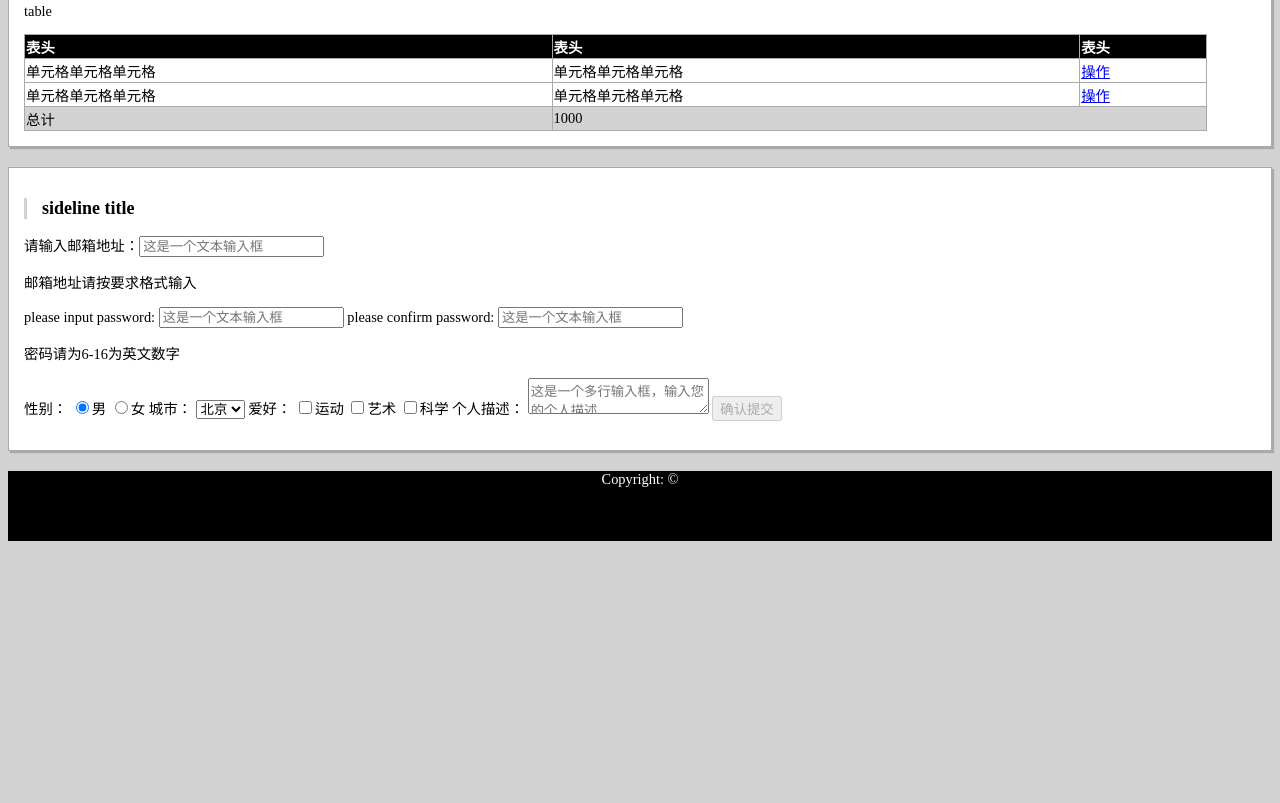
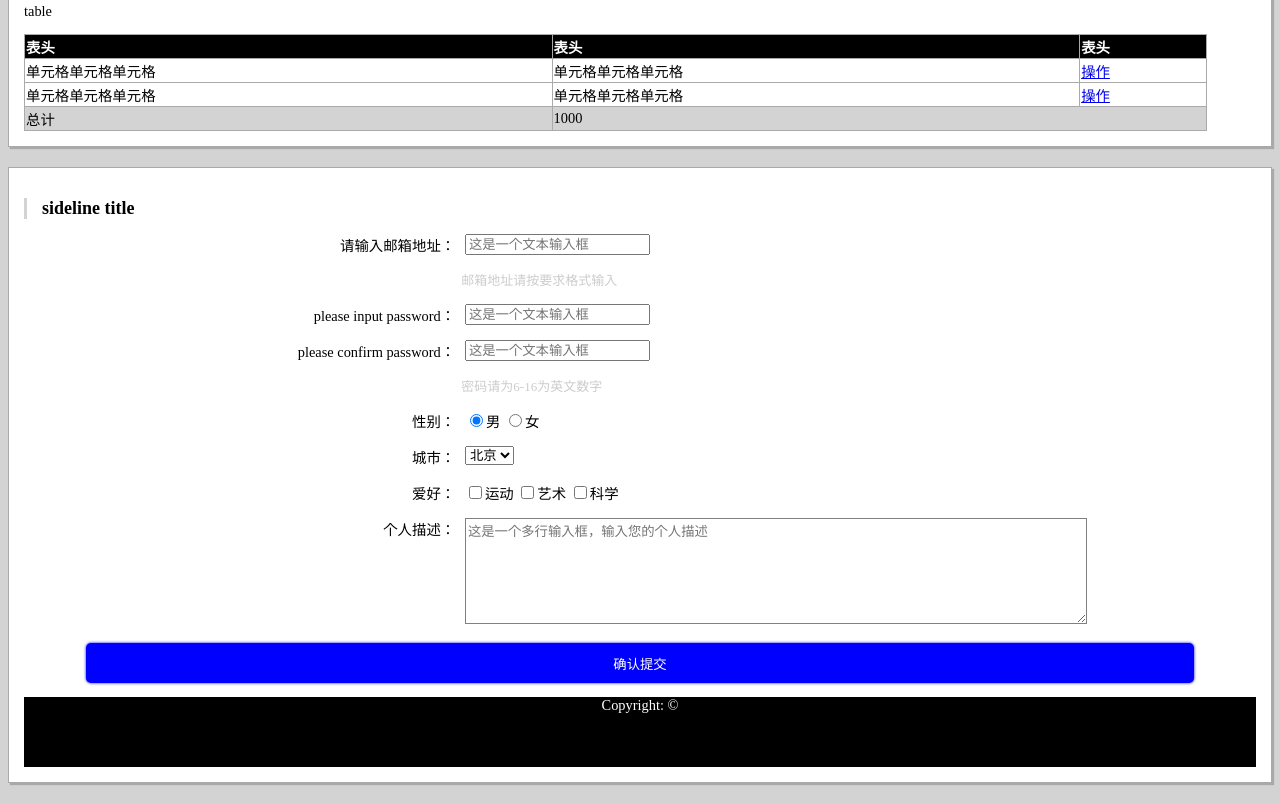
Before and after one commit to Comoko/H5, a plain HTML site: page lesson2.html in a window 1280 px wide. Shown: the part 2957-3760 px from the top of the page. Before the commit the page ends 3506 px from the top, so only its background shows below. Drawn offline with Linux system fonts and the light colour scheme.

Commit message:
Signed-off-by: qiuy <qiuy@servyou.com.cn>

```diff
--- a/lesson2.html
+++ b/lesson2.html
@@ -11,10 +11,10 @@
     <div class="head">
         <img class="logo" src="assets/logo.jpg" alt="log"/>
         <div class="link">
-            <a href="#">导航链接一</a>
-            <a href="#">导航链接二</a>
-            <a href="#">导航链接三</a>
-            <a href="#">导航链接四</a>
+            <a href="#1">导航链接一</a>
+            <a href="#2">导航链接二</a>
+            <a href="#3">导航链接三</a>
+            <a href="#4">导航链接四</a>
         </div>
     </div>
 
@@ -122,38 +122,50 @@
     <div class="article">
         <h2 class="sideTitle">sideline title</h2>
         <form>
-            <p> 请输入邮箱地址：<input placeHolder="这是一个文本输入框" type="text"></input><br></p>
-            <p> 邮箱地址请按要求格式输入</p>
-        <p>
-            please input password: <input placeholder="这是一个文本输入框" type="password">
-            please confirm password: <input placeholder="这是一个文本输入框" type="password">
-        </p>
-        <p>
-            密码请为6-16为英文数字
-        </p>
+            <div>
+                <label>请输入邮箱地址：</label>
+                <input placeHolder="这是一个文本输入框" type="text"></input>
+            </div>
+            <span>邮箱地址请按要求格式输入</span>
+            <div>
+                <label>please input password：</label>
+                <input placeholder="这是一个文本输入框" type="password"></input>
+            </div>
+            <div>
+                <label>please confirm password：</label>
+                <input placeholder="这是一个文本输入框" type="password"></input>
+            </div>
+            <span>密码请为6-16为英文数字</span>
 
-        <p>
-            <span>性别：</span>
+            <div>
+                <label>性别：</label>
                 <input type="radio" name="gender" checked=true>男</input>
                 <input type="radio" name="gender">女</input>
-            <span>城市：</span>
+            </div>
+            <div>
+                <label>城市：</label>
                 <select>
                     <option>北京</option>
                     <option>上海</option>
                     <option>深圳</option>
                 </select>
-            <span>爱好：</span>
+            </div>
+
+            <div>
+                <label>爱好：</label>
                 <input type="checkbox" name="hobby">运动</input>
                 <input type="checkbox" name="hobby">艺术</input>
                 <input type="checkbox" name="hobby">科学</input>
-            <span>个人描述：</span>
-            <textarea placeholder="这是一个多行输入框，输入您的个人描述"></textarea>
-            <button disabled=true>确认提交</button>
-        </p>
-        </form>
             </div>
 
+           <div>
+                <label>个人描述：</label>
+                <textarea placeholder="这是一个多行输入框，输入您的个人描述"></textarea>
            </div>
+
+            <button disabled=true>确认提交</button>
+
+        </form>
 
      <div class="footer">
         <p>Copyright: &copy;</p>
--- a/sty.css
+++ b/sty.css
@@ -121,6 +121,45 @@ form {
   margin-top: 0em;
 }
 
+.article form div{
+    margin: 15px 0px;
+}
+
+.article  form  div  label {
+	display: inline-block;
+	margin-right: 0.5%;
+	width: 35%;
+	text-align: right;
+	vertical-align: top;
+}
+
+.article  form span {
+	margin-left: 35.5%;
+	font-size: 13px;
+	color: #ccc;
+	margin-bottom: 20px;
+}
+
+textarea{
+    width: 50%;
+    height: 100px;
+    border-color: grey;
+    border-width: 1px;
+    border-style: solid;
+}
+
+form button{
+    width: 90%;
+    height: 40px;
+    color: white;
+    background: blue;
+    border-radius: 5px;
+    box-shadow: 0 0 3px blue;
+    display: block;
+    margin: auto;
+    border: none;
+}
+
 .footer{
     width: 100%;
     height: 70px;
```
Lines whose indentation alone changed are shown as unchanged.
